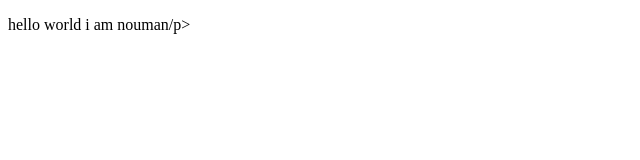
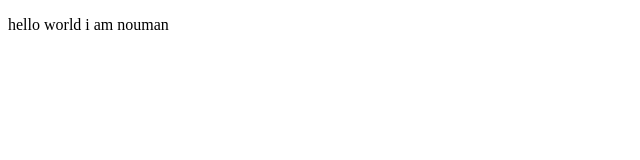
Before and after one commit to Noumansabir/bootcamp2020, a plain HTML site: page index.html in a window 1280 px wide. Shown: the full height of the page, 0-640 px from the left. Drawn offline with Linux system fonts and the light colour scheme.

Commit message:
Update index.html

```diff
--- a/index.html
+++ b/index.html
@@ -5,6 +5,6 @@
     <title>bootcamp</title>
 </head>
 <body>
-    <p>hello world i am nouman/p>
+    <p>hello world i am nouman</p>
 </body>
 </html>
```
